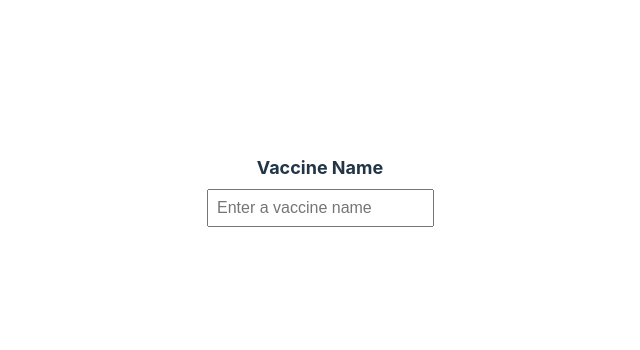
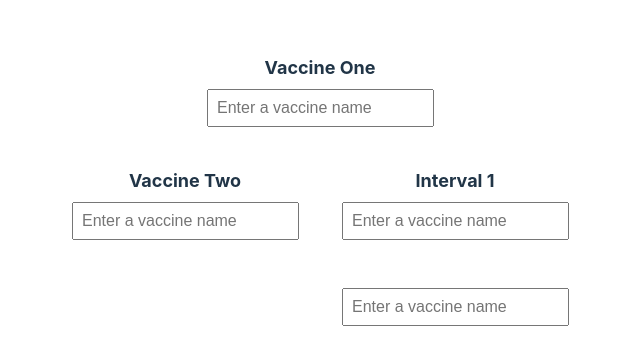
Before and after one commit to Dango3010/vaccine_program, a React (Vite) app: page / in a window 1280 px wide. Shown: the part 214-564 px from the top of the page, without its empty margins (325-965 px from the left). Built offline with nearby package versions, Linux system fonts and the light colour scheme.

Commit message:
update intervalOne array with min and max values, but have bug in adding a new item

```diff
--- a/src/components/Content.jsx
+++ b/src/components/Content.jsx
@@ -12,29 +12,46 @@ export default function Content() {
     intervalOne: [],
   });
 
+  console.log('name2', name2);
+
   return (
     <div>
       <div>
         <InputWithName
-          title='Vaccine Name'
+          title='Vaccine One'
           name='vacName'
-          setName={setName1}
+          setState={setName1}
           state={name1}
+          inputType='text'
         />
       </div>
 
-      {/* <div>
+      <div style={{display: 'flex'}}>
         <InputWithName
-          setName={setName2}
+          title='Vaccine Two'
+          name='vacName'
+          setState={setName2}
+          state={name2}
+          inputType='text'
         />
-        <InputWithName
-          title='Interval 1'
-          setInterval={setMin1}
-        />
-        <InputWithName
-          setInterval={setMin2}
-        />
-      </div> */}
+        <div>
+          <InputWithName
+            title='Interval 1'
+            name='intervalOne'
+            intervalOne={name2.intervalOne}
+            setState={setName2}
+            state={name2}
+            inputType='number'
+          />
+          <InputWithName
+            name='intervalOne'
+            intervalOne={name2.intervalOne}
+            setState={setName2}
+            state={name2}
+            inputType='number'
+          />
+        </div>
+      </div>
 
     </div>
   )
--- a/src/components/helpers/Input.jsx
+++ b/src/components/helpers/Input.jsx
@@ -1,12 +1,22 @@
 //render each input of the form
-export default function InputWithName ({state, setName, title, name}) {
+export default function InputWithName ({
+  state, setState, title,
+  name, inputType, intervalOne
+}) {
 
   const handleChange = (event) => {
     const { name, value } = event.target;
-    setName({
-      ...state,
-      [name]: value
-    });
+    if (name === 'vacName') {
+      setState({
+        ...state,
+        [name]: value
+      });
+    } else if (name === 'intervalOne') {
+      setState({
+        ...state,
+        [name]: [...intervalOne, value]
+      });
+    }
   }
 
   return (
@@ -16,7 +26,7 @@ export default function InputWithName ({state, setName, title, name}) {
       </div>
       <input
         style={{padding: 8, fontSize: 16, marginLeft: 11}}
-        type='text'
+        type={inputType}
         name={name}
         onChange={handleChange}
         placeholder="Enter a vaccine name"
```
